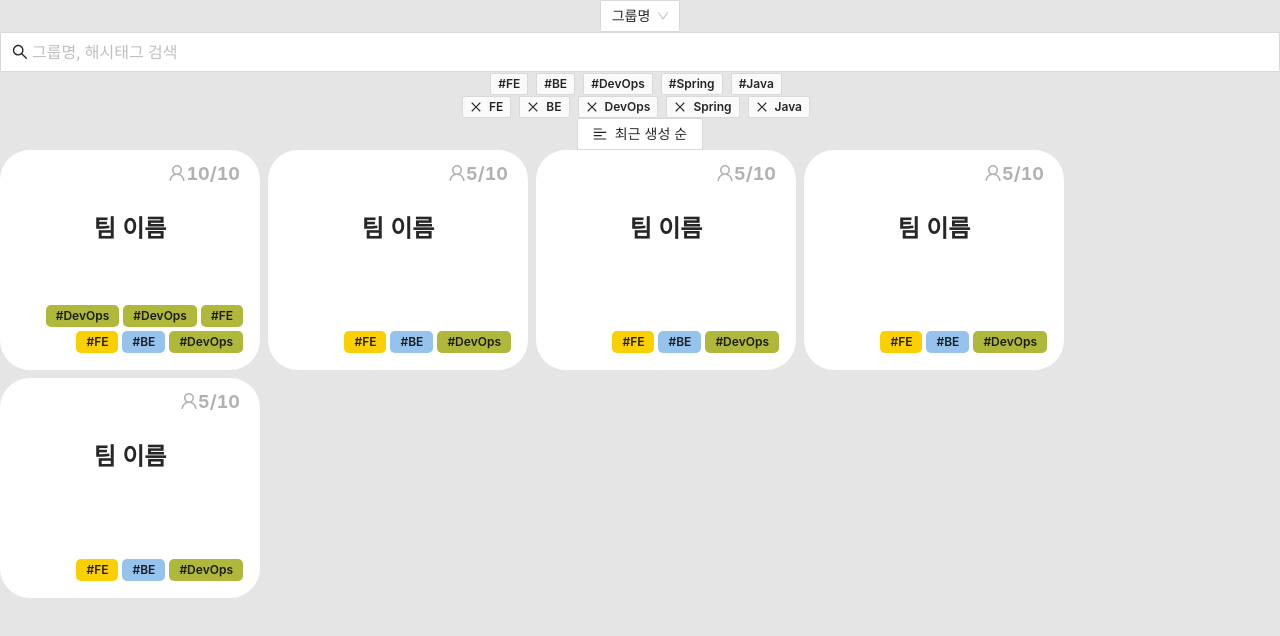
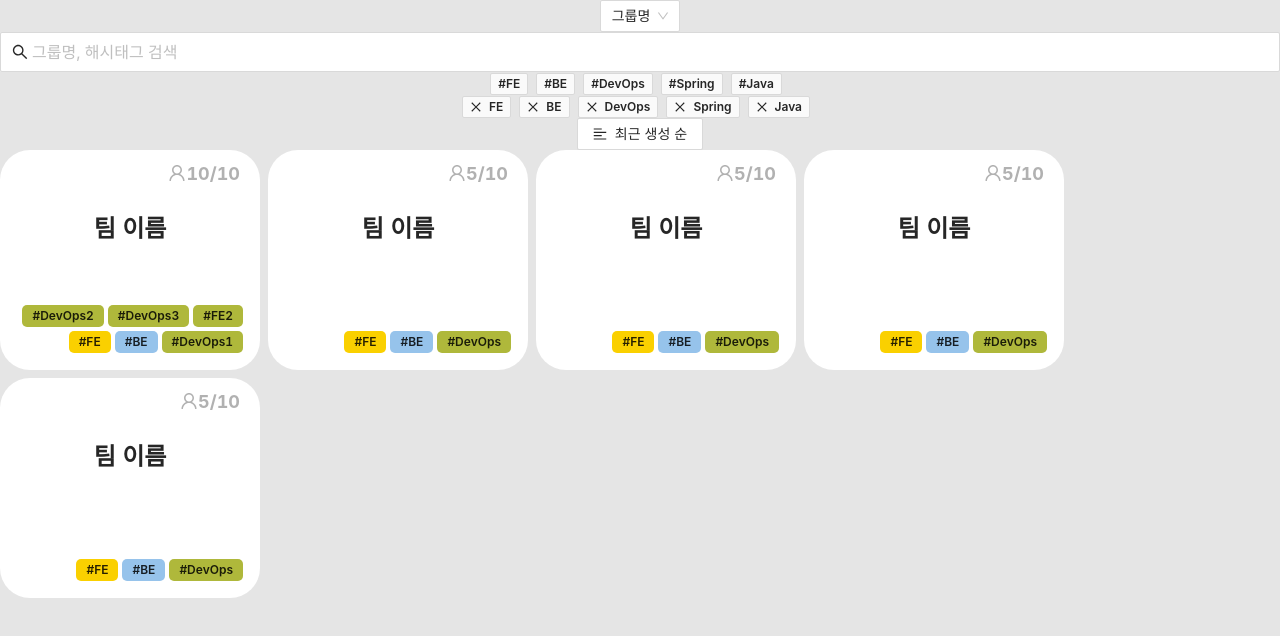
Before and after one commit to cbnu12/yas-front, a React (Create React App) app: page / in a window 1280 px wide. Shown: the top 636 px of the page. Built offline with nearby package versions, Linux system fonts and the light colour scheme.

Commit message:
fix: key 중복 에러

```diff
--- a/src/pages/Main/components/MainItem/MainItem.tsx
+++ b/src/pages/Main/components/MainItem/MainItem.tsx
@@ -20,10 +20,8 @@ const MainItem = ({ item }: Props) => {
       <div className="main__team-item__title">{name}</div>
       <div className="main__team-item__hashtag">
         {hashtagList.map((item) => (
-          <Tag key={item.color} color={`#${item.color}`}>
-            {/* <div className="main__team-item__hashtag__item"> */}
+          <Tag key={item.hashtag} color={`#${item.color}`}>
             <Typography.Text strong>#{item.hashtag}</Typography.Text>
-            {/* </div> */}
           </Tag>
         ))}
       </div>
--- a/src/pages/Main/data/data.ts
+++ b/src/pages/Main/data/data.ts
@@ -34,19 +34,19 @@ export const MainListData: MainListType = {
                     color: "96c3eb"
                 },
                 {
-                    hashtag: "DevOps",
+                    hashtag: "DevOps1",
                     color: "afb83b"
                 },
                 {
-                    hashtag: "DevOps",
+                    hashtag: "DevOps2",
                     color: "afb83b"
                 },
                 {
-                    hashtag: "DevOps",
+                    hashtag: "DevOps3",
                     color: "afb83b"
                 },
                 {
-                    hashtag: "FE",
+                    hashtag: "FE2",
                     color: "afb83b"
                 },
             ]
```
